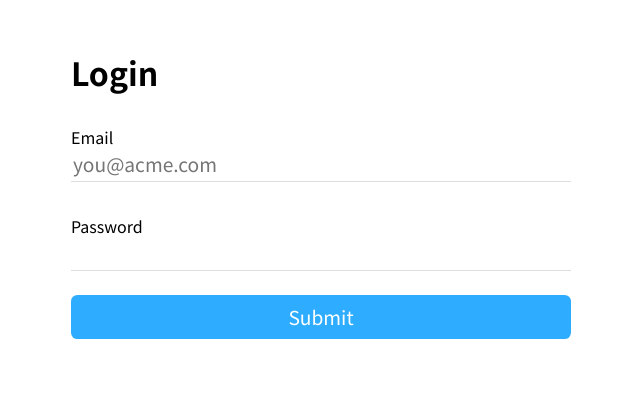
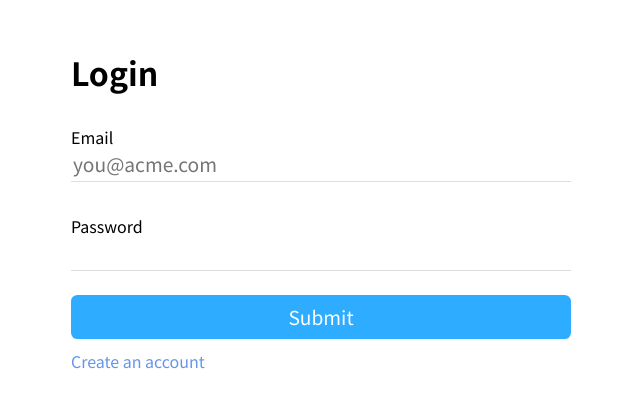
Before and after one commit to giilbert/planner, a Next.js app: page /login in a window 1280 px wide. Shown: the top 408 px of the page, without its empty margins (319-959 px from the left). Built offline with nearby package versions, Linux system fonts and the light colour scheme; no server answers.

Commit message:
fixed calendar querying

```diff
--- a/src/pages/api/getEvent.ts
+++ b/src/pages/api/getEvent.ts
@@ -41,15 +41,21 @@ async function month(
 ) {
   prisma.$connect();
 
+  console.log(month);
   const events = await prisma.event.findMany({
     take: 10,
     where: {
       authorId: session.user?.id,
       date: {
-        gte: new Date(year, month, 1),
+        gte: new Date(`${year}-${month + 1}-01T00:00:00.000`),
         // TODO: leap years
+        // TODO: ONE DIGIT DATES!
         // FIXME: time zone issues?
-        lt: new Date(year, month + 1),
+        lt: new Date(
+          `${month === 11 ? (year + 1).toString() : year.toString()}-${
+            month === 11 ? '01' : month.toString()
+          }-01T00:00:00.000Z`
+        ),
       },
     },
   });
--- a/src/pages/login.tsx
+++ b/src/pages/login.tsx
@@ -5,6 +5,7 @@ import styles from '@css/registerAndLogin.module.css';
 import Spinner from '@components/Spinner';
 import { useState } from 'react';
 import { GetServerSideProps } from 'next';
+import Link from 'next/link';
 
 const schema = Yup.object().shape({
   password: Yup.string().required('Password is required'),
@@ -76,6 +77,18 @@ function RegisterPage() {
           </button>
 
           <span className={styles.errorMessage}>{formError}</span>
+
+          <Link href="/register">
+            <a
+              style={{
+                color: 'cornflowerblue',
+                textDecoration: 'none',
+                marginTop: '10px',
+              }}
+            >
+              Create an account
+            </a>
+          </Link>
         </Form>
       </Formik>
     </div>
```
